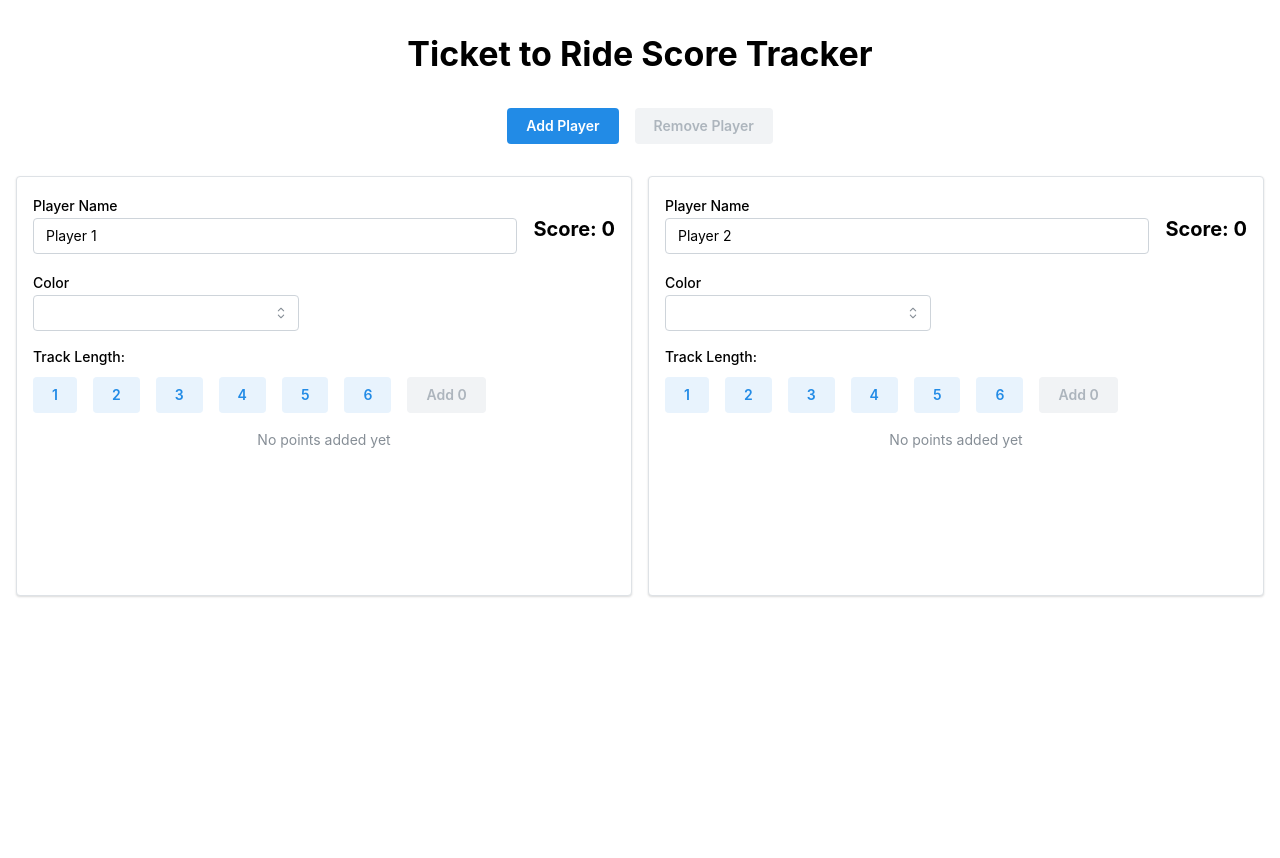
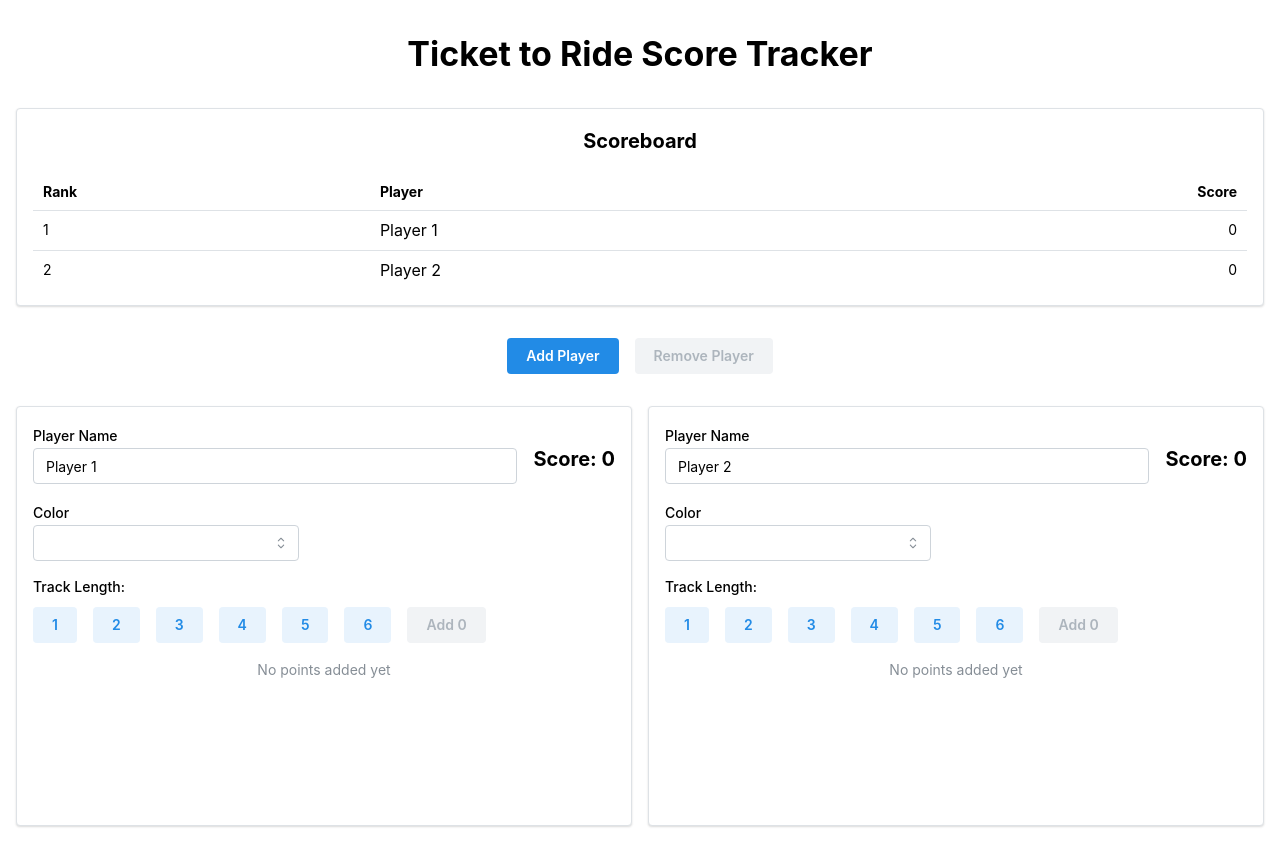
Before and after one commit to fferegrino/ticket2score, a React (Vite) app: page / in a window 1280 px wide. Before the commit the page ends 800 px from the top, so only its background shows below. Built offline with nearby package versions, Linux system fonts and the light colour scheme.

Commit message:
Add scoreboard

```diff
--- a/src/App.tsx
+++ b/src/App.tsx
@@ -1,13 +1,27 @@
 import { useState } from 'react'
 import { Container, Title, SimpleGrid, Button, Group } from '@mantine/core'
 import { Player } from './components/Player'
+import { Scoreboard } from './components/Scoreboard'
+
+interface PlayerData {
+  name: string;
+  score: number;
+  color: string;
+}
 
 function App() {
-  const [players, setPlayers] = useState(['Player 1', 'Player 2']);
+  const [players, setPlayers] = useState<PlayerData[]>([
+    { name: 'Player 1', score: 0, color: '' },
+    { name: 'Player 2', score: 0, color: '' }
+  ]);
 
   const addPlayer = () => {
     if (players.length < 5) {
-      setPlayers([...players, `Player ${players.length + 1}`]);
+      setPlayers([...players, {
+        name: `Player ${players.length + 1}`,
+        score: 0,
+        color: ''
+      }]);
     }
   };
 
@@ -19,7 +33,19 @@
 
   const handleNameChange = (index: number, name: string) => {
     const newPlayers = [...players];
-    newPlayers[index] = name;
+    newPlayers[index].name = name;
+    setPlayers(newPlayers);
+  };
+
+  const handleColorChange = (index: number, color: string) => {
+    const newPlayers = [...players];
+    newPlayers[index].color = color;
+    setPlayers(newPlayers);
+  };
+
+  const handleScoreChange = (index: number, score: number) => {
+    const newPlayers = [...players];
+    newPlayers[index].score = score;
     setPlayers(newPlayers);
   };
 
@@ -28,6 +54,8 @@
       <Title ta="center" mb="xl">
         Ticket to Ride Score Tracker
       </Title>
+
+      <Scoreboard players={players} />
 
       <Group justify="center" mb="xl">
         <Button onClick={addPlayer} disabled={players.length >= 5}>
@@ -42,8 +70,11 @@
         {players.map((player, index) => (
           <Player
             key={index}
-            initialName={player}
+            initialName={player.name}
+            initialColor={player.color}
             onNameChange={(name) => handleNameChange(index, name)}
+            onColorChange={(color) => handleColorChange(index, color)}
+            onScoreChange={(score) => handleScoreChange(index, score)}
           />
         ))}
       </SimpleGrid>
--- a/src/components/Player.tsx
+++ b/src/components/Player.tsx
@@ -7,6 +7,7 @@
   initialColor: string;
   onNameChange: (name: string) => void;
   onColorChange: (color: string) => void;
+  onScoreChange: (score: number) => void;
 }
 
 interface ScoreEntry {
@@ -14,7 +15,7 @@
   timestamp: Date;
 }
 
-export function Player({ initialName, initialColor, onNameChange, onColorChange }: PlayerProps) {
+export function Player({ initialName, initialColor, onNameChange, onColorChange, onScoreChange }: PlayerProps) {
   const [selectedColor, setSelectedColor] = useState<string>(initialColor);
   const [name, setName] = useState(initialName);
   const [trackPoints, setTrackPoints] = useState(0);
@@ -29,13 +30,17 @@
 
   const handleAddPoints = () => {
     if (trackPoints > 0) {
-      setScoreHistory(prev => [...prev, { points: trackPoints, timestamp: new Date() }]);
+      const newHistory = [...scoreHistory, { points: trackPoints, timestamp: new Date() }];
+      setScoreHistory(newHistory);
       setTrackPoints(0);
+      onScoreChange(newHistory.reduce((total, entry) => total + entry.points, 0));
     }
   };
 
   const handleDeleteEntry = (index: number) => {
-    setScoreHistory(prev => prev.filter((_, i) => i !== index));
+    const newHistory = scoreHistory.filter((_, i) => i !== index);
+    setScoreHistory(newHistory);
+    onScoreChange(newHistory.reduce((total, entry) => total + entry.points, 0));
   };
 
   const handleNameChange = (value: string) => {
@@ -67,6 +72,7 @@
             { value: '#b8b8b8', label: 'Black' },
           ]}
           onChange={handleColorChange}
+          value={selectedColor}
         />
       </Group>
 
--- /dev/null
+++ b/src/components/Scoreboard.tsx
@@ -0,0 +1,45 @@
+import { Table, Paper, Text } from '@mantine/core';
+
+interface PlayerScore {
+  name: string;
+  score: number;
+  color: string;
+}
+
+interface ScoreboardProps {
+  players: PlayerScore[];
+}
+
+export function Scoreboard({ players }: ScoreboardProps) {
+  const sortedPlayers = [...players].sort((a, b) => b.score - a.score);
+
+  return (
+    <Paper shadow="xs" p="md" withBorder mb="xl">
+      <Text size="xl" fw={700} ta="center" mb="md">
+        Scoreboard
+      </Text>
+      <Table>
+        <Table.Thead>
+          <Table.Tr>
+            <Table.Th>Rank</Table.Th>
+            <Table.Th>Player</Table.Th>
+            <Table.Th ta="right">Score</Table.Th>
+          </Table.Tr>
+        </Table.Thead>
+        <Table.Tbody>
+          {sortedPlayers.map((player, index) => (
+            <Table.Tr key={player.name}>
+              <Table.Td>{index + 1}</Table.Td>
+              <Table.Td>
+                <Text style={{ color: player.color || 'inherit' }}>
+                  {player.name}
+                </Text>
+              </Table.Td>
+              <Table.Td ta="right">{player.score}</Table.Td>
+            </Table.Tr>
+          ))}
+        </Table.Tbody>
+      </Table>
+    </Paper>
+  );
+}
```
